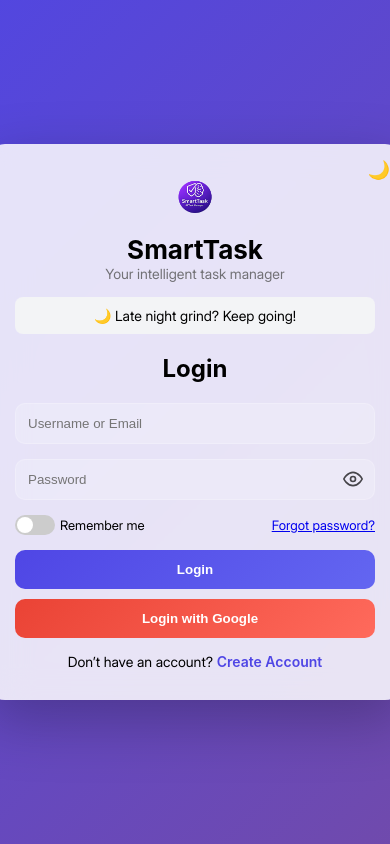
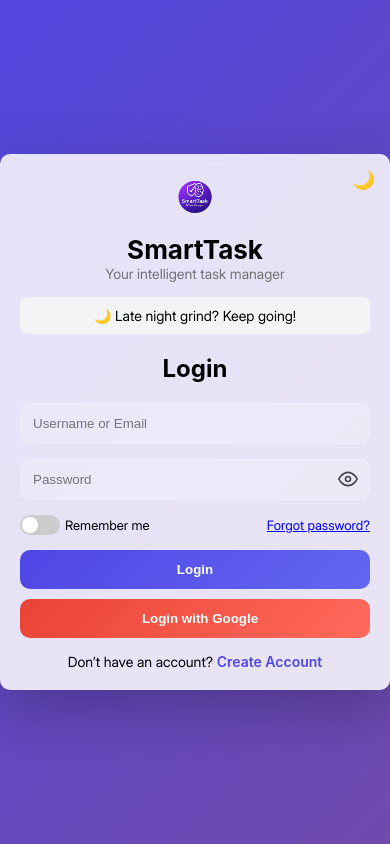
Before and after one commit to nanaBisco/smarttask, a Flask app: page /login in a window 390 px wide. Run offline with Flask 3, Linux system fonts and the light colour scheme; some libraries are stand-ins or nearby versions; some web fonts are replaced.

Commit message:
Mobile UI polish for login,registration, and forgot password pages width and spacing

```diff
--- a/templates/login.html
+++ b/templates/login.html
@@ -35,9 +35,21 @@ margin:0;
     animation:fadeIn 0.5s ease;
 }
 
+@media (max-width: 480px) {
+    .login-wrapper{
+        width:100vw; /* true full screen width */
+        max-width:100vw;
+        margin:0;
+        padding:20px;
+        border-radius:10px;
+        box-sizing:border-box;
+    }
+}
+
 @media (max-width: 320px) {
     .login-wrapper {
-        padding:20px;
+        padding:18px;
+        margin:0 10px; /* tighter for very small screens */
     }
 }
 
@@ -390,6 +402,8 @@ input:checked + .slider:before {
         font-size: 16px;
     }
 }
+
+
 </style>
 
 <div id="comingSoonFlash" style="
```
Also changed, not shown: templates/forgot_password.html (+11 -0 lines), templates/register.html (+11 -0 lines).
